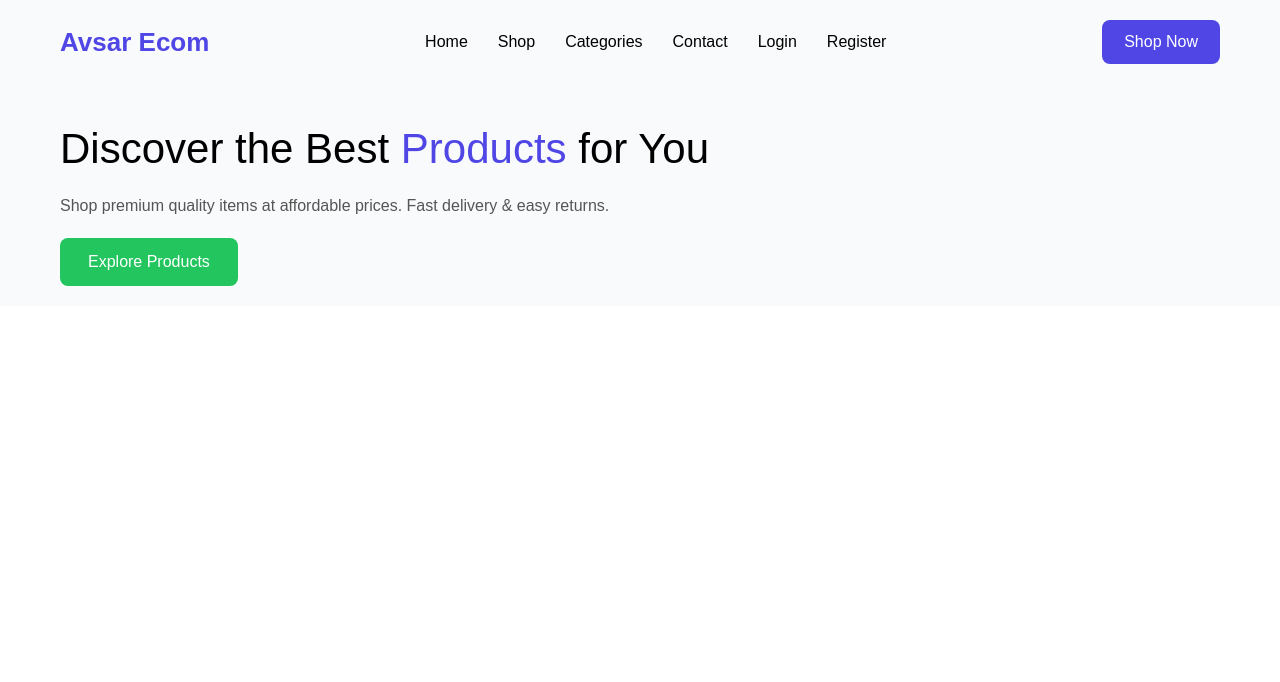
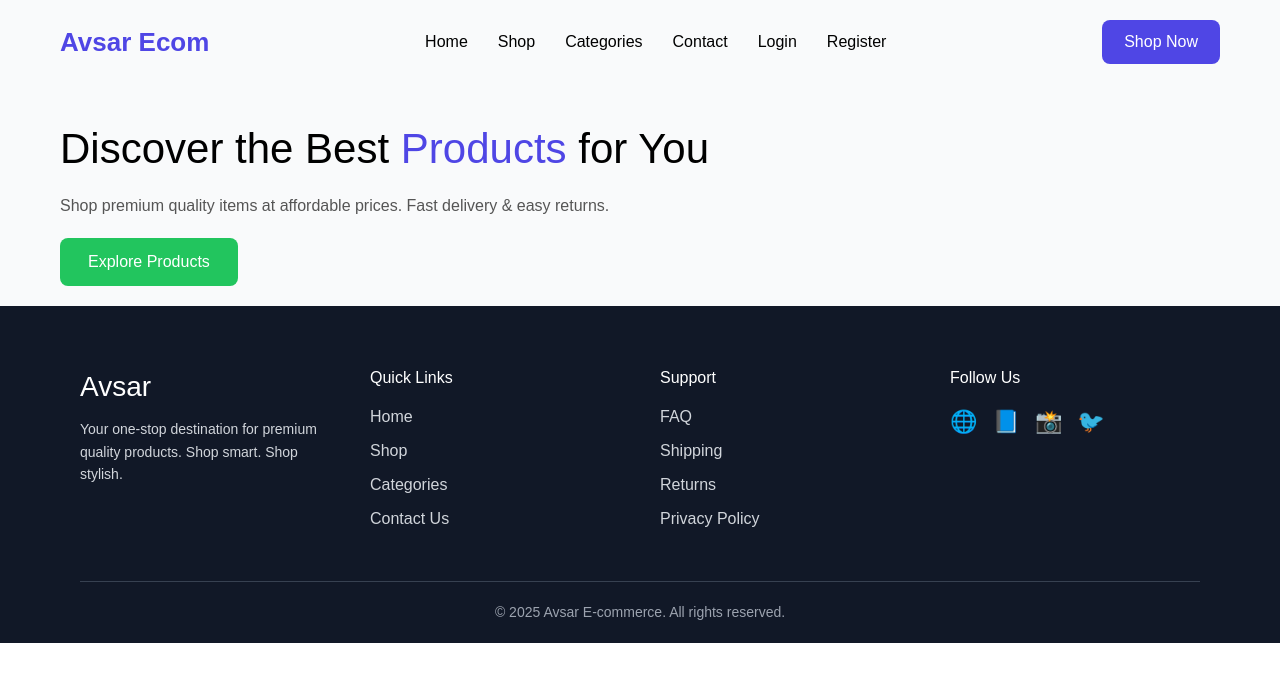
Before and after one commit to Sarita595k/Avsar_Ecommerce, a React (Vite) app in the folder Frontend/: page / in a window 1280 px wide. Shown: the top 682 px of the page. Built offline with nearby package versions, Linux system fonts and the light colour scheme.

Commit message:
favicon added

```diff
--- a/Frontend/index.html
+++ b/Frontend/index.html
@@ -4,6 +4,7 @@
 <head>
   <meta charset="UTF-8" />
   <link rel="icon" type="image/svg+xml" href="" />
+  <link rel="shortcut icon" href="./src/assets/Avsar Ecommerce.png" type="image/x-icon">
   <meta name="viewport" content="width=device-width, initial-scale=1.0" />
   <title>Avsar Ecommerce</title>
 </head>
--- a/Frontend/src/App.jsx
+++ b/Frontend/src/App.jsx
@@ -1,9 +1,11 @@
+import { Footer } from "./components/Footer/Footer"
 import { Header } from "./components/Header/Header"
 
 const App = () => {
   return (
     <>
       <Header />
+      <Footer />
     </>
   )
 }
--- /dev/null
+++ b/Frontend/src/components/Footer/Footer.css
@@ -0,0 +1,76 @@
+.footer {
+    background: #111827;
+    color: #d1d5db;
+    padding: 60px 80px 20px;
+    font-family: "Poppins", sans-serif;
+}
+
+.footer-container {
+    display: grid;
+    grid-template-columns: repeat(4, 1fr);
+    gap: 40px;
+}
+
+.footer-logo {
+    font-size: 28px;
+    color: #ffffff;
+    margin-bottom: 10px;
+}
+
+.footer-section h3 {
+    margin-bottom: 15px;
+    color: #ffffff;
+}
+
+.footer-section p {
+    font-size: 14px;
+    line-height: 1.6;
+}
+
+.footer-section ul {
+    list-style: none;
+    padding: 0;
+}
+
+.footer-section ul li {
+    margin-bottom: 10px;
+    cursor: pointer;
+    transition: 0.3s;
+}
+
+.footer-section ul li:hover {
+    color: #4f46e5;
+}
+
+.social-icons {
+    display: flex;
+    gap: 15px;
+    font-size: 22px;
+    cursor: pointer;
+}
+
+.social-icons span:hover {
+    color: #4f46e5;
+}
+
+.footer-bottom {
+    margin-top: 40px;
+    padding-top: 20px;
+    border-top: 1px solid #374151;
+    text-align: center;
+    font-size: 14px;
+    color: #9ca3af;
+}
+
+/* Responsive */
+@media (max-width: 768px) {
+    .footer-container {
+        grid-template-columns: 1fr 1fr;
+    }
+}
+
+@media (max-width: 480px) {
+    .footer-container {
+        grid-template-columns: 1fr;
+    }
+}
--- /dev/null
+++ b/Frontend/src/components/Footer/Footer.jsx
@@ -0,0 +1,57 @@
+import "./Footer.css";
+
+export const Footer = () => {
+    return (
+        <footer className="footer">
+            <div className="footer-container">
+
+                {/* Brand Info */}
+                <div className="footer-section">
+                    <h2 className="footer-logo">Avsar</h2>
+                    <p>
+                        Your one-stop destination for premium quality products.
+                        Shop smart. Shop stylish.
+                    </p>
+                </div>
+
+                {/* Quick Links */}
+                <div className="footer-section">
+                    <h3>Quick Links</h3>
+                    <ul>
+                        <li>Home</li>
+                        <li>Shop</li>
+                        <li>Categories</li>
+                        <li>Contact Us</li>
+                    </ul>
+                </div>
+
+                {/* Customer Support */}
+                <div className="footer-section">
+                    <h3>Support</h3>
+                    <ul>
+                        <li>FAQ</li>
+                        <li>Shipping</li>
+                        <li>Returns</li>
+                        <li>Privacy Policy</li>
+                    </ul>
+                </div>
+
+                {/* Social Media */}
+                <div className="footer-section">
+                    <h3>Follow Us</h3>
+                    <div className="social-icons">
+                        <span>🌐</span>
+                        <span>📘</span>
+                        <span>📸</span>
+                        <span>🐦</span>
+                    </div>
+                </div>
+
+            </div>
+
+            <div className="footer-bottom">
+                <p>© {new Date().getFullYear()} Avsar E-commerce. All rights reserved.</p>
+            </div>
+        </footer>
+    );
+};
```
Also changed, not shown: Frontend/src/assets/Avsar Ecommerce.png (added).
